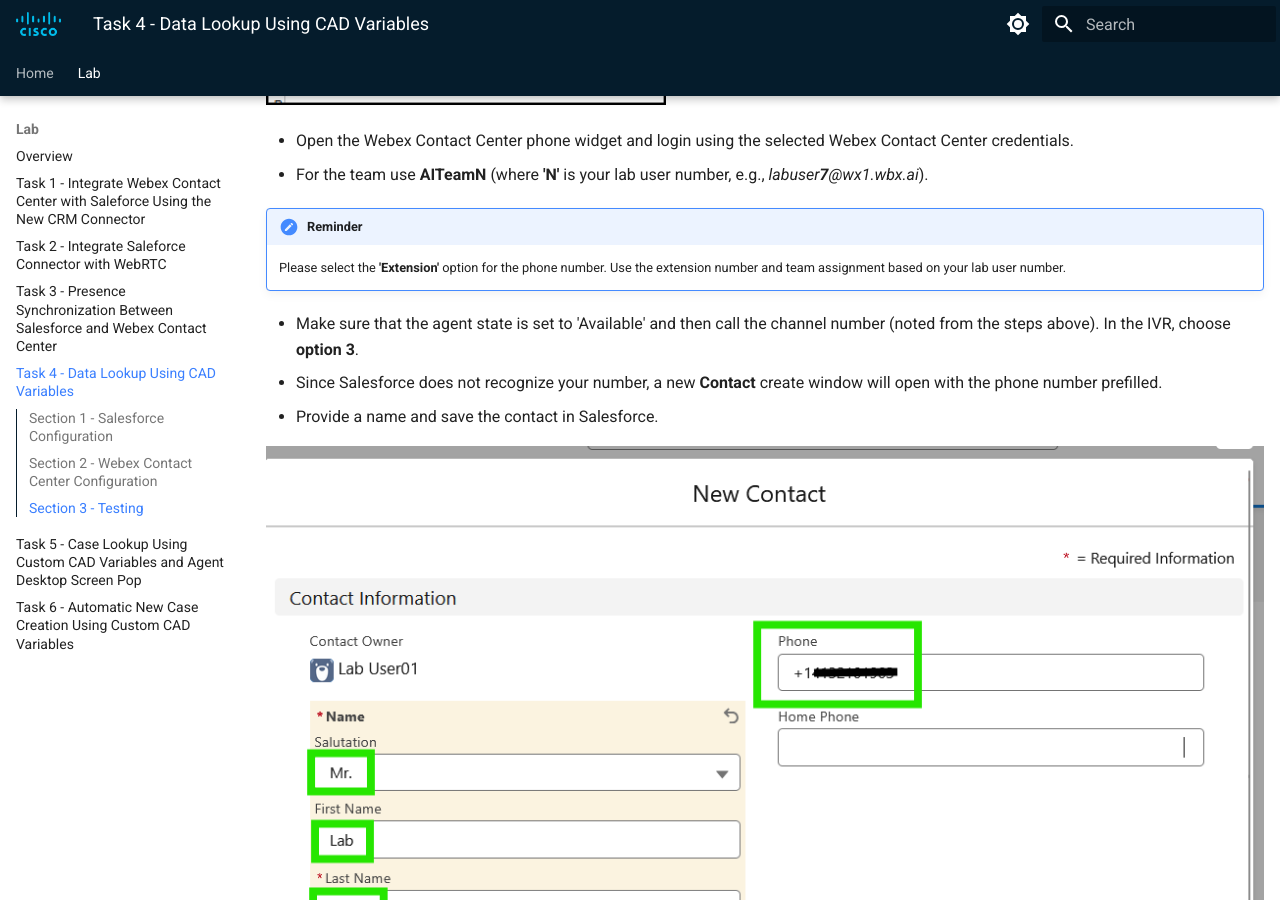
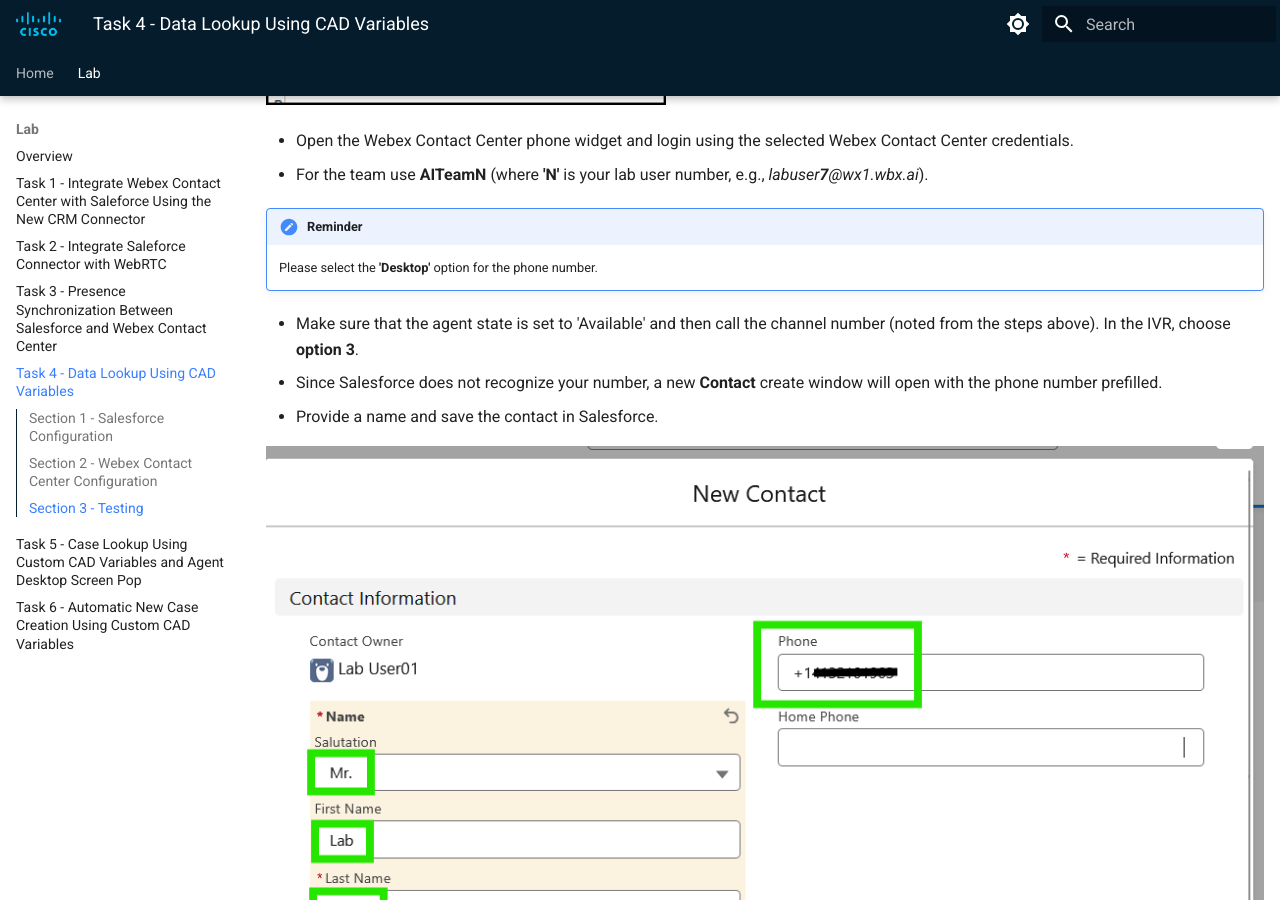
Before and after one commit to WebexCC-SA/LAB-2308, an MkDocs documentation site: the page built from docs/task4.md, in a window 1280 px wide and 900 px high, scrolled down 8344 px. Built offline with MkDocs 1.6.1 and Material for MkDocs 9.7.7, drawn with Linux system fonts in a browser that asks for light colours.

Commit message:
Update task4.md

```diff
--- a/docs/task4.md
+++ b/docs/task4.md
@@ -114,7 +114,7 @@
 - For the team use **AITeamN** (where **'N'** is your lab user number, e.g., _labuser**7**@wx1.wbx.ai_).
 
 !!! note "Reminder"
-	Please select the **'Extension'** option for the phone number. Use the extension number and team assignment based on your lab user number.
+	Please select the **'Desktop'** option for the phone number.
 
 
 - Make sure that the agent state is set to 'Available' and then call the channel number (noted from the steps above). In the IVR, choose **option 3**.
```
